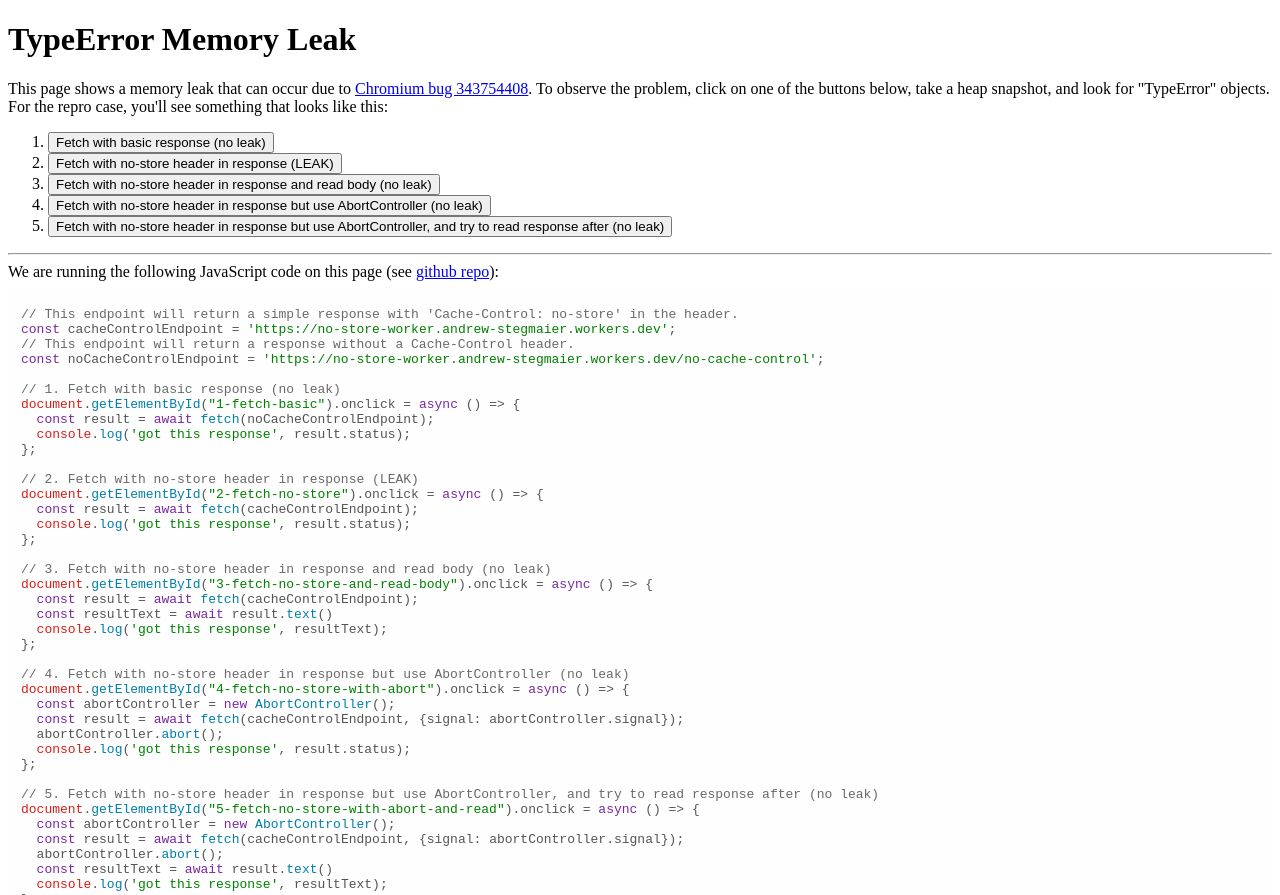
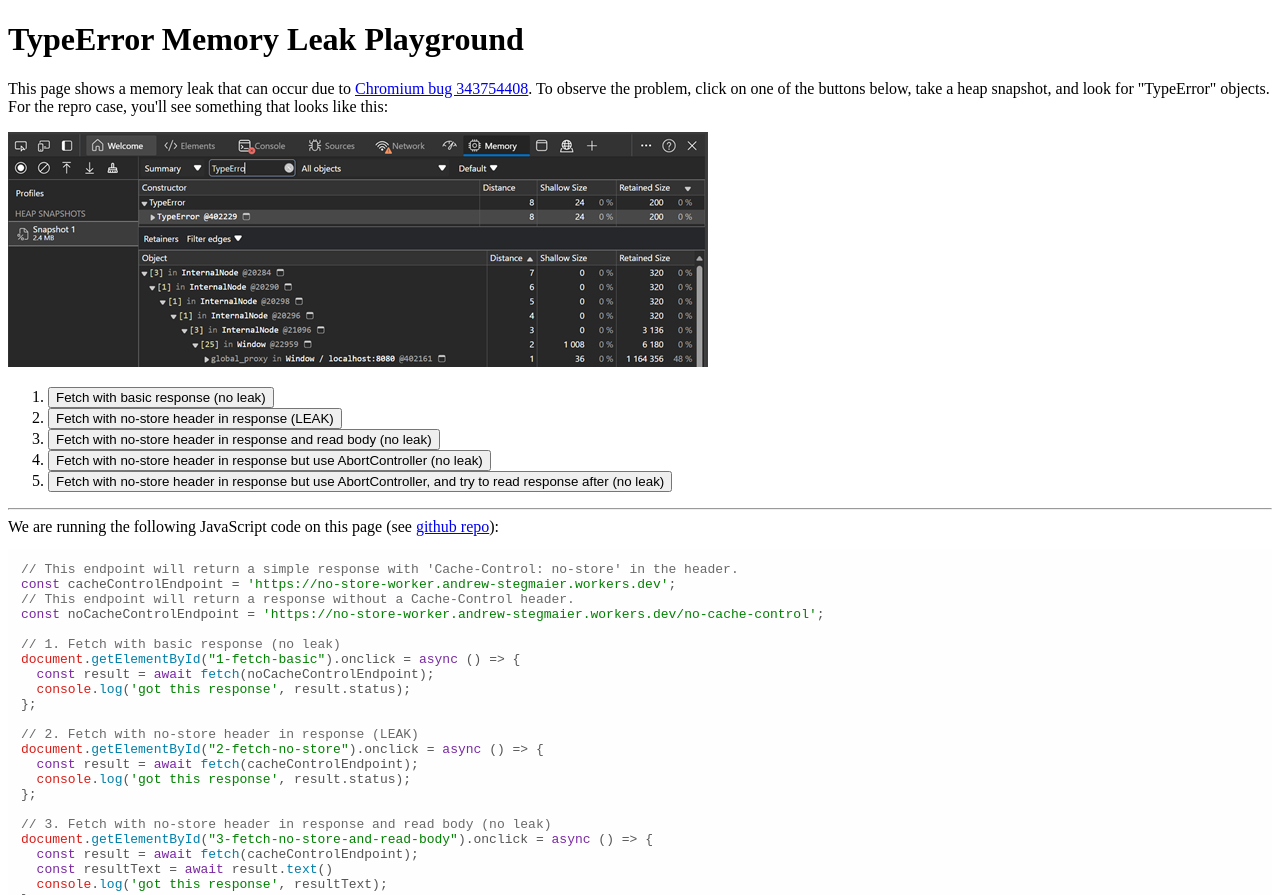
Before and after one commit to astegmaier/playground-type-error-leaks, a plain HTML site: page index.html in a window 1280 px wide. Shown: the top 895 px of the page. Drawn offline with nearby package versions, Linux system fonts and the light colour scheme.

Commit message:
Add screenshot and readme.

```diff
--- a/index.html
+++ b/index.html
@@ -1,7 +1,7 @@
 <!DOCTYPE html>
 <html>
   <head>
-    <title>TypeError Memory Leak</title>
+    <title>TypeError Memory Leak Playground</title>
     <link
       rel="stylesheet"
       href="https://cdnjs.cloudflare.com/ajax/libs/highlight.js/11.7.0/styles/a11y-light.min.css"
@@ -27,12 +27,15 @@
   </head>
   <body>
     <h1>
-      TypeError Memory Leak
+      TypeError Memory Leak Playground
     </h1>
     <p>
       This page shows a memory leak that can occur due to <a href="https://issues.chromium.org/issues/343754408">Chromium bug 343754408</a>.
       To observe the problem, click on one of the buttons below, take a heap snapshot, and look for "TypeError" objects.
       For the repro case, you'll see something that looks like this:
+    </p>
+    <p>
+      <img src="./leak_screenshot.png" alt="Screenshot of memory leak in Chrome DevTools">
     </p>
     <ol>
       <li><button id="1-fetch-basic">Fetch with basic response (no leak)</button></li>
```
Also changed, not shown: leak_screenshot.png (added), 1 other file.
